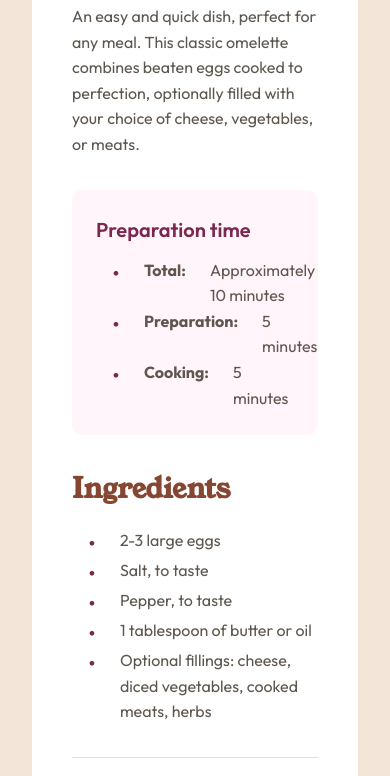
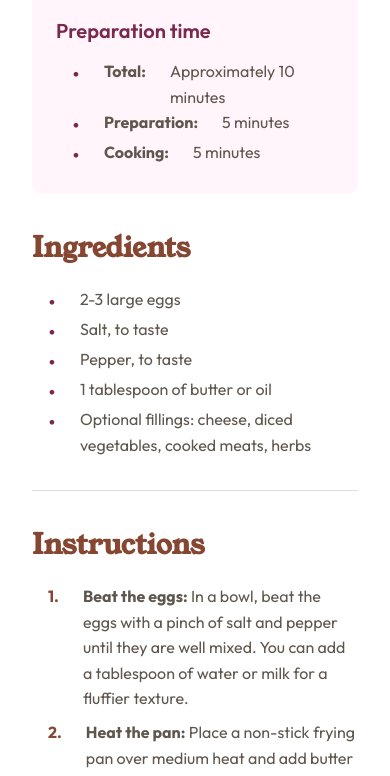
Before and after one commit to jenphan/Recipe-Page, a plain HTML site: page index.html in a window 390 px wide. Shown: the part 500-1276 px from the top of the page. Drawn offline with Linux system fonts and the light colour scheme.

Commit message:
Add CSS (Mobile)

```diff
--- a/styles.css
+++ b/styles.css
@@ -175,3 +175,16 @@ body {
 .attribution a:focus {
     text-decoration-color: var(--clr-prep);
 }
+
+@media (max-width: 500px) {
+    .recipe {
+        max-width: 100%;
+        margin: 0;
+        padding: var(--spacing-lg);
+        border-radius: 0;
+    }
+
+    body {
+        padding: 0;
+    }
+}
```
